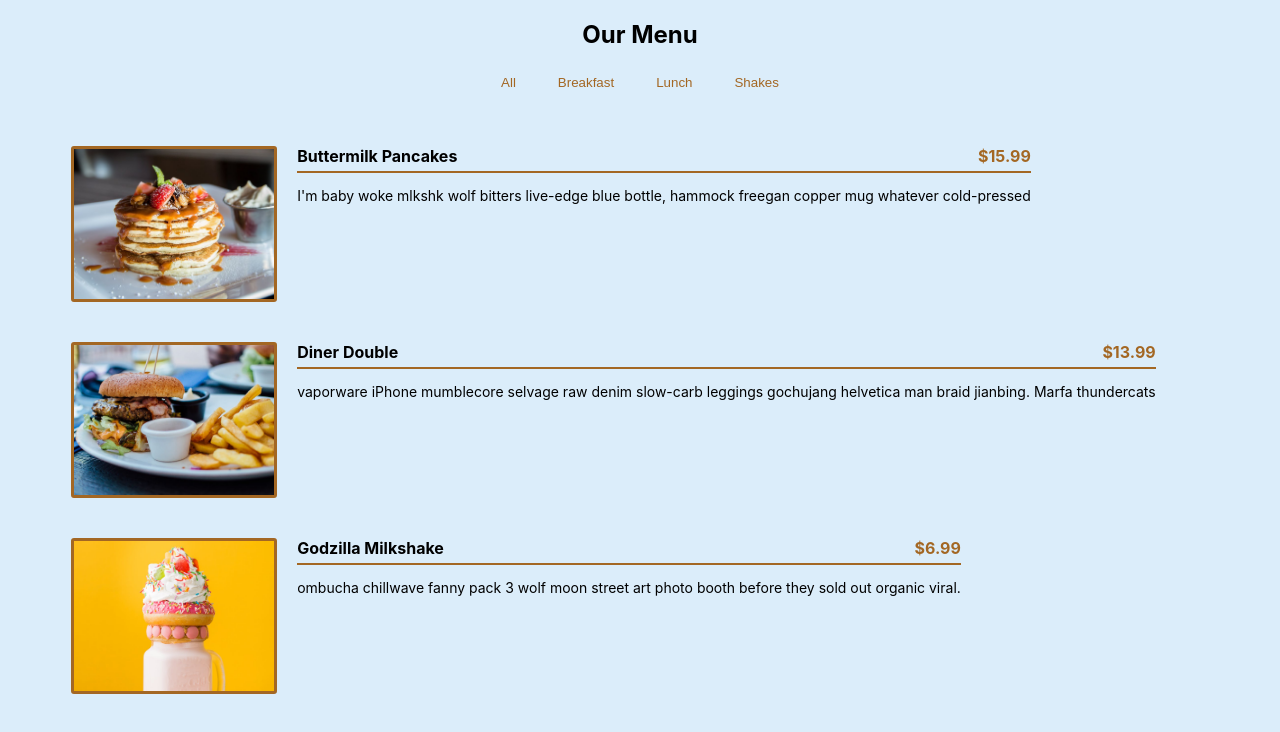
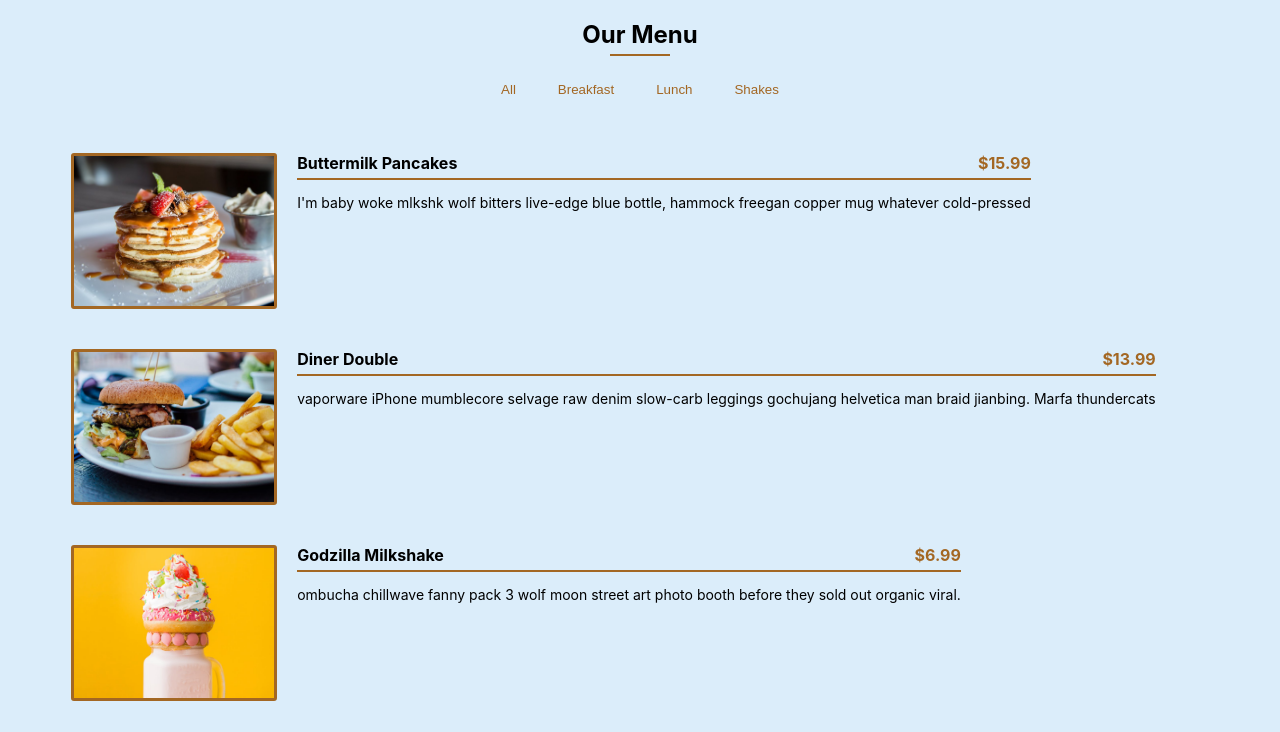
Before and after one commit to LaurenCummings/menu-project, a React (Vite) app: page / in a window 1280 px wide. Shown: the top 732 px of the page. Built offline with nearby package versions, Linux system fonts and the light colour scheme.

Commit message:
Added underline

```diff
--- a/src/App.css
+++ b/src/App.css
@@ -12,3 +12,14 @@ body {
 .title {
     text-align: center;
 }
+
+.title h2 {
+    margin-bottom: 5px;
+}
+
+.underline {
+    background-color: rgb(163, 103, 35);
+    height: 2px;
+    width: 60px;
+    margin: 0px auto 20px auto;
+}
```
